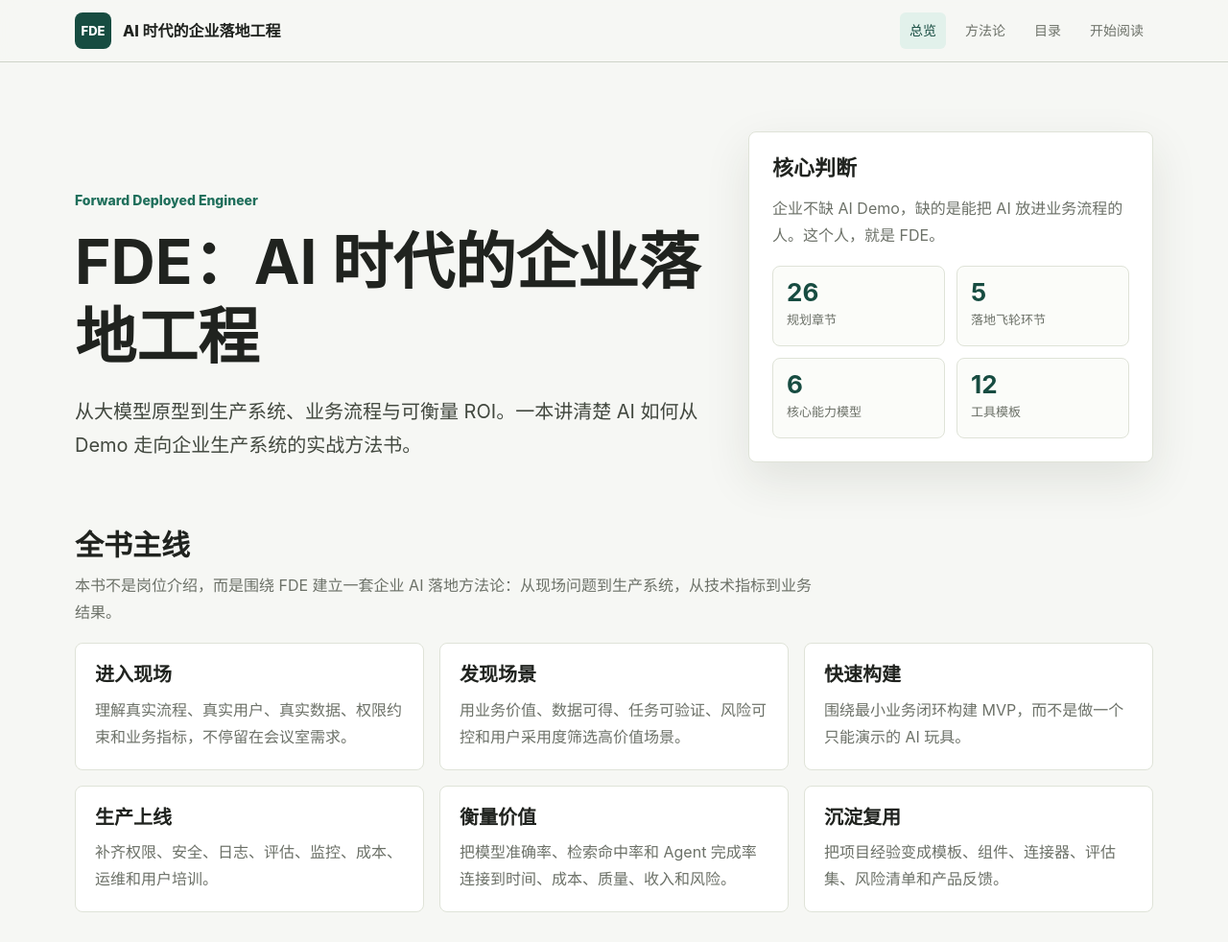
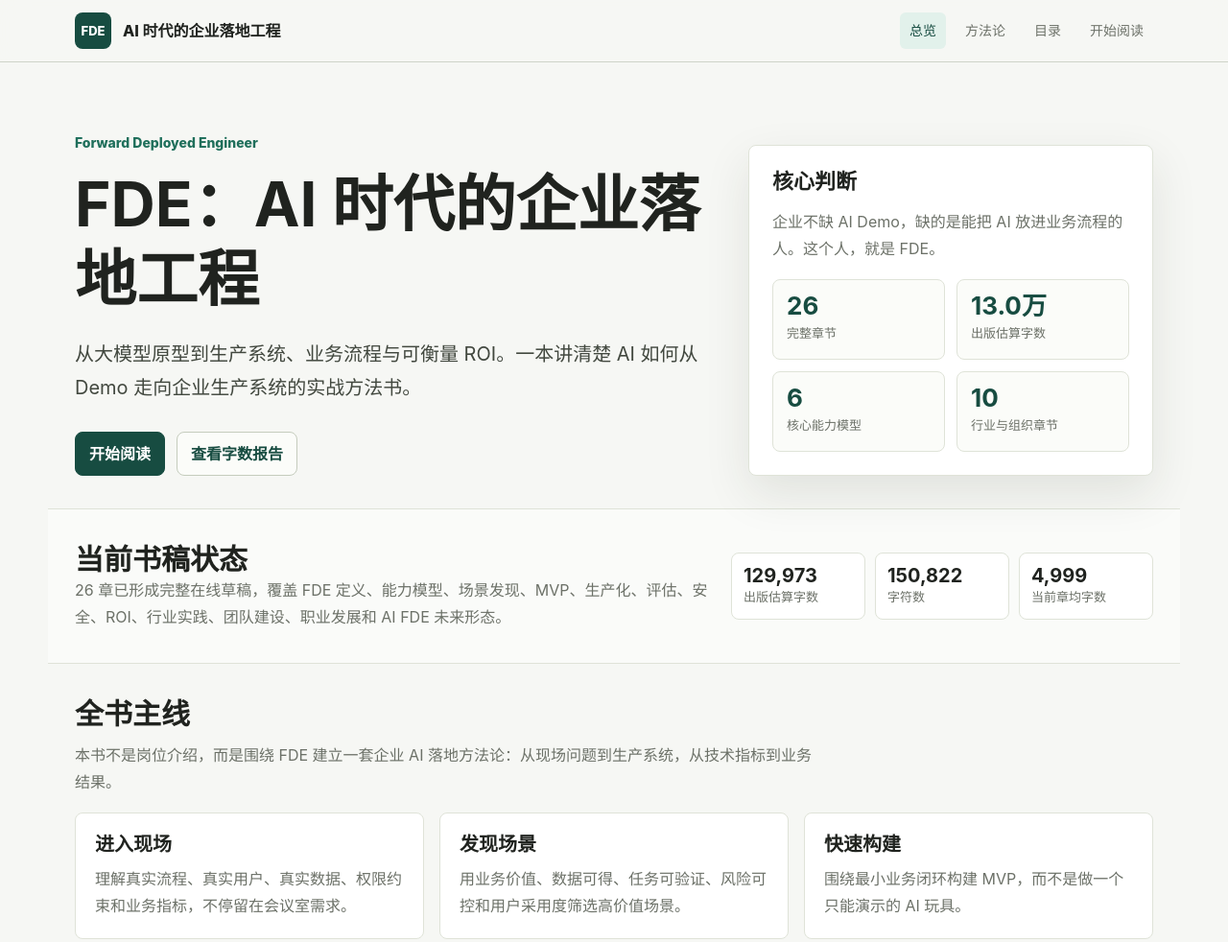
Before and after one commit to zouyuntao628/fde-ai-book-site, a plain HTML site: page index.html in a window 1280 px wide. Shown: the top 982 px of the page at 96% size. Drawn offline with Linux system fonts and the light colour scheme.

Commit message:
Refresh homepage draft status

```diff
--- a/index.html
+++ b/index.html
@@ -28,17 +28,33 @@
         <p class="eyebrow">Forward Deployed Engineer</p>
         <h1>FDE：AI 时代的企业落地工程</h1>
         <p class="subtitle">从大模型原型到生产系统、业务流程与可衡量 ROI。一本讲清楚 AI 如何从 Demo 走向企业生产系统的实战方法书。</p>
+        <div class="hero-actions">
+          <a class="btn primary" href="chapters/chapter-01.html">开始阅读</a>
+          <a class="btn" href="wordcount-report.md">查看字数报告</a>
+        </div>
       </div>
       <aside class="hero-panel">
         <h2>核心判断</h2>
         <p>企业不缺 AI Demo，缺的是能把 AI 放进业务流程的人。这个人，就是 FDE。</p>
         <div class="stat-grid">
-          <div class="stat"><strong>26</strong><span>规划章节</span></div>
-          <div class="stat"><strong>5</strong><span>落地飞轮环节</span></div>
+          <div class="stat"><strong>26</strong><span>完整章节</span></div>
+          <div class="stat"><strong>13.0万</strong><span>出版估算字数</span></div>
           <div class="stat"><strong>6</strong><span>核心能力模型</span></div>
-          <div class="stat"><strong>12</strong><span>工具模板</span></div>
+          <div class="stat"><strong>10</strong><span>行业与组织章节</span></div>
         </div>
       </aside>
+    </section>
+
+    <section class="section status-band">
+      <div>
+        <h2>当前书稿状态</h2>
+        <p>26 章已形成完整在线草稿，覆盖 FDE 定义、能力模型、场景发现、MVP、生产化、评估、安全、ROI、行业实践、团队建设、职业发展和 AI FDE 未来形态。</p>
+      </div>
+      <div class="status-metrics">
+        <span><strong>129,973</strong>出版估算字数</span>
+        <span><strong>150,822</strong>字符数</span>
+        <span><strong>4,999</strong>当前章均字数</span>
+      </div>
     </section>
 
     <section class="section" id="method">
@@ -95,7 +111,7 @@
       <div class="section-head">
         <div>
           <h2>目录</h2>
-          <p class="section-lead">每章一个独立页面。前 3 章已经放入正文，后续页面已搭好结构，可逐页继续完善。</p>
+          <p class="section-lead">每章一个独立页面。当前版本已经完成 26 章主体草稿，后续可继续扩写案例、工具表和行业细节。</p>
         </div>
       </div>
       <div class="toc-list" data-toc></div>
@@ -103,7 +119,7 @@
   </main>
 
   <footer class="footer">
-    <span>FDE Book Site · 静态网页草稿</span>
+    <span>FDE Book Site · 在线书稿草稿 · <a href="wordcount-report.md">字数报告</a></span>
   </footer>
   <script src="site.js"></script>
 </body>
--- a/styles.css
+++ b/styles.css
@@ -130,6 +130,13 @@ h1 {
   font-size: 20px;
 }
 
+.hero-actions {
+  display: flex;
+  flex-wrap: wrap;
+  gap: 12px;
+  margin-top: 28px;
+}
+
 .hero-panel {
   border: 1px solid var(--line);
   border-radius: 8px;
@@ -172,6 +179,49 @@ h1 {
 .stat span {
   color: var(--muted);
   font-size: 13px;
+}
+
+.status-band {
+  display: grid;
+  grid-template-columns: minmax(0, 1.2fr) minmax(320px, 0.8fr);
+  gap: 24px;
+  align-items: center;
+  margin-top: 10px;
+  margin-bottom: 12px;
+  border-top: 1px solid var(--line);
+  border-bottom: 1px solid var(--line);
+  background: rgba(255, 255, 255, 0.5);
+}
+
+.status-band h2 {
+  margin: 0 0 8px;
+}
+
+.status-band p {
+  margin: 0;
+  color: var(--muted);
+}
+
+.status-metrics {
+  display: grid;
+  grid-template-columns: repeat(3, minmax(0, 1fr));
+  gap: 10px;
+}
+
+.status-metrics span {
+  border: 1px solid var(--line);
+  border-radius: 8px;
+  background: var(--paper);
+  padding: 12px;
+  color: var(--muted);
+  font-size: 13px;
+}
+
+.status-metrics strong {
+  display: block;
+  color: var(--ink);
+  font-size: 20px;
+  line-height: 1.1;
 }
 
 .section {
@@ -412,8 +462,18 @@ th {
   font-weight: 800;
 }
 
+.btn.primary {
+  border-color: var(--accent-dark);
+  background: var(--accent-dark);
+  color: white;
+}
+
 .btn:hover {
   background: var(--accent-soft);
+}
+
+.btn.primary:hover {
+  background: var(--accent);
 }
 
 .footer {
@@ -431,6 +491,11 @@ th {
   .hero {
     grid-template-columns: 1fr;
     padding-top: 44px;
+  }
+
+  .status-band,
+  .status-metrics {
+    grid-template-columns: 1fr;
   }
 
   .grid.three,
```
